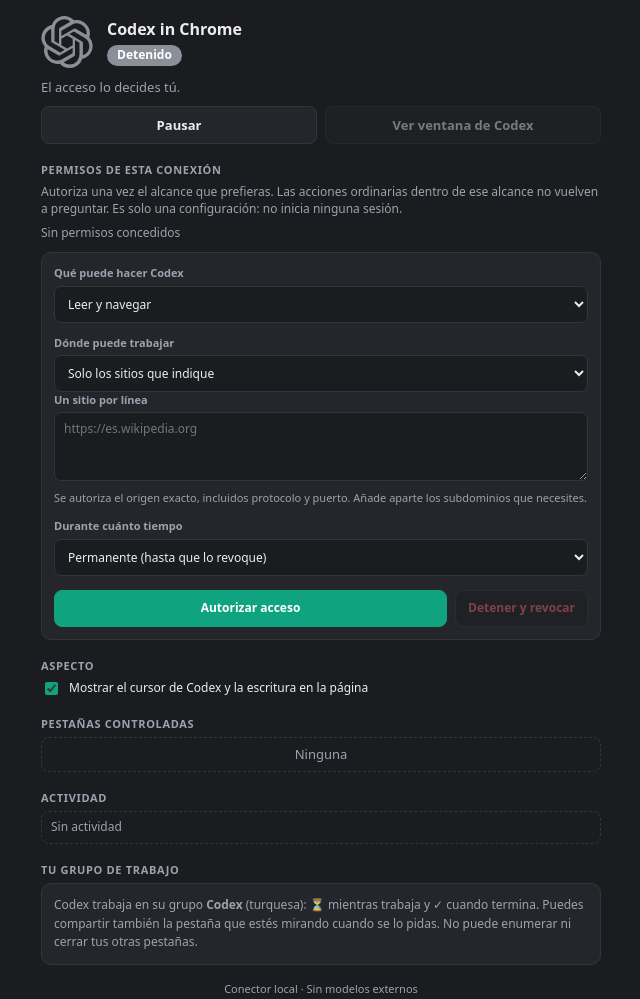
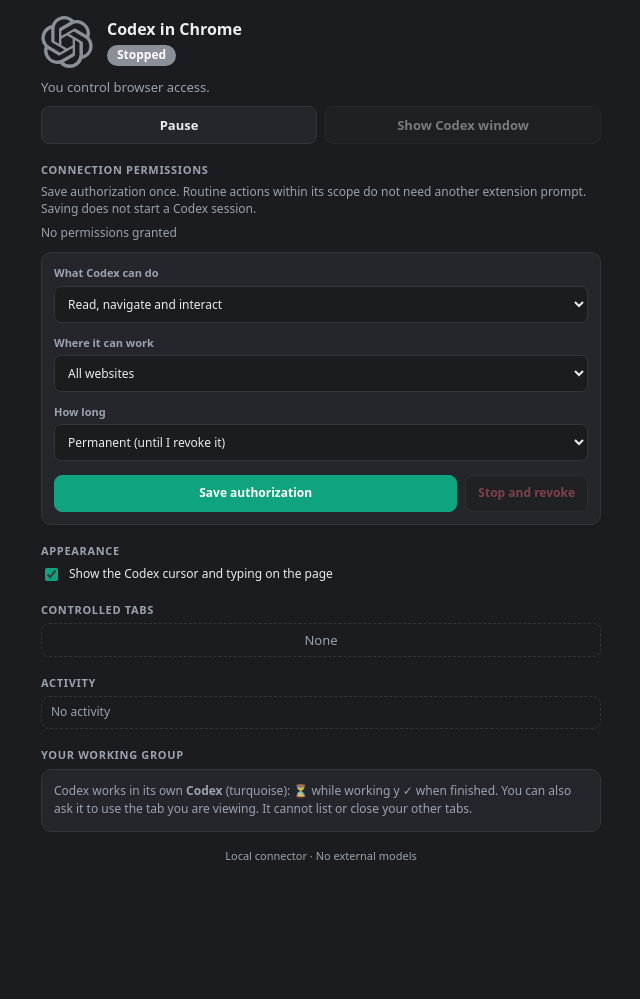
Before and after one commit to VortexJer/codex-in-chrome, a browser extension: page extension/permissions.html in a window 1280 px wide. Shown: the whole page, without its empty margins (319-959 px from the left). After the commit the page ends 879 px from the top, so only its background shows below. Drawn offline with Linux system fonts and the light colour scheme.

Commit message:
The browser panel speaks English and remembers the chosen authorization
Translate the panel and runtime messages. Preselect read and interact, all websites, and permanent for new grants while preserving saved restrictions and revocations. Saving remains explicit and Stop and revoke stays available.

Co-Authored-By: Codex <noreply@openai.com>

```diff
--- a/extension/access.js
+++ b/extension/access.js
@@ -2,7 +2,7 @@
 (() => {
   function origin(value) {
     const url = new URL(value);
-    if (!['http:', 'https:'].includes(url.protocol) || url.username || url.password) throw new Error('Solo URLs http/https sin credenciales.');
+    if (!['http:', 'https:'].includes(url.protocol) || url.username || url.password) throw new Error('Use an HTTP or HTTPS URL without credentials.');
     return url.origin;
   }
   function enabled(policy, session, now = Date.now()) {
@@ -16,8 +16,8 @@
     try {const site = origin(url); return policy.scope === 'all' || policy.scope === 'sites' && Array.isArray(policy.sites) && policy.sites.includes(site);} catch {return false;}
   }
   function checkTool(policy, session, method, params = {}) {
-    if (!enabled(policy, session)) throw new Error('Acceso detenido o caducado. El usuario debe autorizarlo en el panel de Codex in Chrome.');
-    if (policy.mode === 'read' && (['do', 'js'].includes(method) || method === 'tabs' && params.action === 'close')) throw new Error('Modo solo lectura: la interacción está desactivada en el panel.');
+    if (!enabled(policy, session)) throw new Error('Access stopped or expired. Authorize access in the Codex in Chrome panel.');
+    if (policy.mode === 'read' && (['do', 'js'].includes(method) || method === 'tabs' && params.action === 'close')) throw new Error('Read-only mode: interaction is disabled in the panel.');
   }
   globalThis.CodexAccess = {origin, enabled, allowed, checkTool};
 })();
--- a/extension/panel.js
+++ b/extension/panel.js
@@ -8,20 +8,20 @@ async function refresh() {
   if (!s) return;
   const active = s.mode === 'work';
   document.body.className = s.mode;
-  g('status').textContent = { work: 'Depurando', wait: 'En espera', pause: 'En pausa', off: 'Sin sesión' }[s.mode];
+  g('status').textContent = { work: 'Debugging', wait: 'Idle', pause: 'Paused', off: 'No session' }[s.mode];
   g('status').className = s.mode;
-  g('hint').textContent = s.paused ? 'En pausa: Codex no puede usar el navegador.'
-    : !s.connected ? 'Sin conexión con el hub: se inicia solo cuando Codex arranca.'
-    : s.clients && !s.granted ? 'Hay una sesión de Codex, pero aún no le has dado permisos.'
-    : active ? 'Codex está depurando una pestaña ahora mismo.'
-    : s.clients ? 'Codex conectado y a la espera. Ninguna pestaña se está depurando.'
-    : 'Ninguna sesión de Codex abierta. Los permisos guardados se aplicarán cuando abra una.';
-  g('toggle').textContent = s.paused ? 'Reanudar' : 'Pausar';
+  g('hint').textContent = s.paused ? 'Paused: Codex cannot use the browser.'
+    : !s.connected ? 'The local hub starts automatically when Codex connects.'
+    : s.clients && !s.granted ? 'A Codex session is connected. Save authorization to allow access.'
+    : active ? 'Codex is debugging a tab now.'
+    : s.clients ? 'Codex is connected and idle. No tab is being debugged.'
+    : 'No Codex session is open. Saved permissions apply when a session connects.';
+  g('toggle').textContent = s.paused ? 'Resume' : 'Pause';
   winState = s.winState;
   g('winbtn').disabled = !s.winState;
-  g('winbtn').textContent = s.winState && s.winState !== 'minimized' ? 'Ocultar ventana de Codex' : 'Ver ventana de Codex';
-  g('tabs').innerHTML = s.tabs.length ? s.tabs.map(t => `<li><div class="t">${t.cur ? '● ' : ''}${esc(t.title || 'sin título')}<small>${esc(t.url)}</small></div><button data-id="${t.id}">Soltar</button></li>`).join('') : '<li class="empty">Ninguna</li>';
-  g('log').innerHTML = s.log.length ? s.log.slice().reverse().map(l => `<li class="${l.err ? 'e' : ''}">${esc(l.time)} · ${esc(l.what)}${l.err ? ' — ' + esc(l.err) : ''}</li>`).join('') : '<li class="empty">Sin actividad</li>';
+  g('winbtn').textContent = s.winState && s.winState !== 'minimized' ? 'Hide Codex window' : 'Show Codex window';
+  g('tabs').innerHTML = s.tabs.length ? s.tabs.map(t => `<li><div class="t">${t.cur ? '● ' : ''}${esc(t.title || 'untitled')}<small>${esc(t.url)}</small></div><button data-id="${t.id}">Release</button></li>`).join('') : '<li class="empty">None</li>';
+  g('log').innerHTML = s.log.length ? s.log.slice().reverse().map(l => `<li class="${l.err ? 'e' : ''}">${esc(l.time)} · ${esc(l.what)}${l.err ? ' — ' + esc(l.err) : ''}</li>`).join('') : '<li class="empty">No activity</li>';
 }
 g('toggle').onclick = async () => { await chrome.runtime.sendMessage({ t: 'pause' }); refresh(); };
 g('tabs').onclick = async e => { const b = e.target.closest('button[data-id]'); if (b) { await chrome.runtime.sendMessage({ t: 'release', id: +b.dataset.id }); refresh(); } };
--- a/extension/permissions.html
+++ b/extension/permissions.html
@@ -1,18 +1,18 @@
-<!doctype html><html lang="es"><head><meta charset="utf-8"><meta name="viewport" content="width=device-width,initial-scale=1"><title>Codex in Chrome</title><link rel="stylesheet" href="permissions.css"></head><body><main>
-<header><svg id="logo" viewBox="0 0 24 24" aria-hidden="true"><path id="lp"/></svg><div><h1>Codex in Chrome</h1><span id="status">Detenido</span></div></header>
-<p id="hint" class="hint">El acceso lo decides tú.</p>
-<div class="row"><button id="toggle" type="button">Pausar</button><button id="winbtn" type="button" disabled>Ver ventana de Codex</button></div>
-<section><h2>Permisos de esta conexión</h2><p class="help">Autoriza una vez el alcance que prefieras. Las acciones ordinarias dentro de ese alcance no vuelven a preguntar. Es solo una configuración: no inicia ninguna sesión.</p>
+<!doctype html><html lang="en"><head><meta charset="utf-8"><meta name="viewport" content="width=device-width,initial-scale=1"><title>Codex in Chrome</title><link rel="stylesheet" href="permissions.css"></head><body><main>
+<header><svg id="logo" viewBox="0 0 24 24" aria-hidden="true"><path id="lp"/></svg><div><h1>Codex in Chrome</h1><span id="status">Stopped</span></div></header>
+<p id="hint" class="hint">You control browser access.</p>
+<div class="row"><button id="toggle" type="button">Pause</button><button id="winbtn" type="button" disabled>Show Codex window</button></div>
+<section><h2>Connection permissions</h2><p class="help">Save authorization once. Routine actions within its scope do not need another extension prompt. Saving does not start a Codex session.</p>
 <p id="perm" class="permline"></p>
-<form id="settings"><label for="mode">Qué puede hacer Codex</label><select id="mode"><option value="read">Leer y navegar</option><option value="control">Leer, navegar e interactuar</option></select>
-<label for="scope">Dónde puede trabajar</label><select id="scope"><option value="sites">Solo los sitios que indique</option><option value="all">Todos los sitios web</option></select>
-<div id="sites-box"><label for="sites">Un sitio por línea</label><textarea id="sites" rows="3" placeholder="https://es.wikipedia.org"></textarea><small>Se autoriza el origen exacto, incluidos protocolo y puerto. Añade aparte los subdominios que necesites.</small></div>
-<label for="duration">Durante cuánto tiempo</label><select id="duration"><option value="manual" selected>Permanente (hasta que lo revoque)</option><option value="session">Hasta cerrar Chrome</option><option value="120">2 horas</option><option value="30">30 minutos</option></select>
-<div class="buttons"><button id="allow" class="primary" type="submit">Autorizar acceso</button><button id="stop" class="danger" type="button">Detener y revocar</button></div></form>
+<form id="settings"><label for="mode">What Codex can do</label><select id="mode"><option value="read">Read and navigate</option><option value="control" selected>Read, navigate and interact</option></select>
+<label for="scope">Where it can work</label><select id="scope"><option value="sites">Only the sites I specify</option><option value="all" selected>All websites</option></select>
+<div id="sites-box" hidden><label for="sites">One site per line</label><textarea id="sites" rows="3" placeholder="https://en.wikipedia.org"></textarea><small>Permission applies to the exact origin, including protocol and port. Add subdomains separately.</small></div>
+<label for="duration">How long</label><select id="duration"><option value="manual" selected>Permanent (until I revoke it)</option><option value="session">Until Chrome closes</option><option value="120">2 hours</option><option value="30">30 minutes</option></select>
+<div class="buttons"><button id="allow" class="primary" type="submit">Save authorization</button><button id="stop" class="danger" type="button">Stop and revoke</button></div></form>
 <p id="message" role="status" aria-live="polite"></p></section>
-<section><h2>Aspecto</h2><label class="chk"><input type="checkbox" id="fx" checked> Mostrar el cursor de Codex y la escritura en la página</label></section>
-<section><h2>Pestañas controladas</h2><ul id="tabs"><li class="empty">Ninguna</li></ul></section>
-<section><h2>Actividad</h2><ul id="log"><li class="empty">Sin actividad</li></ul></section>
-<section class="note"><h2>Tu grupo de trabajo</h2><p>Codex trabaja en su grupo <strong>Codex</strong> (turquesa): ⏳ mientras trabaja y ✓ cuando termina. Puedes compartir también la pestaña que estés mirando cuando se lo pidas. No puede enumerar ni cerrar tus otras pestañas.</p></section>
-<footer>Conector local · Sin modelos externos</footer>
+<section><h2>Appearance</h2><label class="chk"><input type="checkbox" id="fx" checked> Show the Codex cursor and typing on the page</label></section>
+<section><h2>Controlled tabs</h2><ul id="tabs"><li class="empty">None</li></ul></section>
+<section><h2>Activity</h2><ul id="log"><li class="empty">No activity</li></ul></section>
+<section class="note"><h2>Your working group</h2><p>Codex works in its own <strong>Codex</strong> (turquoise): ⏳ while working y ✓ when finished. You can also ask it to use the tab you are viewing. It cannot list or close your other tabs.</p></section>
+<footer>Local connector · No external models</footer>
 </main><script src="logo.js"></script><script src="access.js"></script><script src="permissions.js"></script><script src="panel.js"></script></body></html>
--- a/extension/permissions.js
+++ b/extension/permissions.js
@@ -6,17 +6,15 @@ async function init() {
   session = state.codexAccessSession || crypto.randomUUID();
   if (!state.codexAccessSession) await chrome.storage.session.set({codexAccessSession:session});
   const {codexAccess:p} = await chrome.storage.local.get('codexAccess');
-  if (p) { $('mode').value=p.mode || 'read'; $('scope').value=p.scope || 'sites'; $('sites').value=(p.sites || []).join('\n'); $('duration').value=p.duration || '120'; }
+  if (p) { $('mode').value=p.mode || 'read'; $('scope').value=p.scope || 'sites'; $('sites').value=(p.sites || []).join('\n'); $('duration').value=p.duration || 'manual'; }
   $('sites-box').hidden=$('scope').value === 'all';
   await status();
 }
 async function status() {
   const {codexAccess:p} = await chrome.storage.local.get('codexAccess');
-  const {paused} = await chrome.storage.session.get('paused');
-  const on = CodexAccess.enabled(p,session) && !paused;
-  $('perm').textContent=CodexAccess.enabled(p,session) ? (p.mode === 'control' ? 'Guardado: leer e interactuar' : 'Guardado: solo lectura') + ' · ' + (p.scope === 'all' ? 'todos los sitios' : (p.sites||[]).length + ' sitio(s)') + ' · ' + (p.duration === 'manual' ? 'permanente' : p.duration === 'session' ? 'hasta cerrar Chrome' : p.duration + ' min') : 'Sin permisos concedidos';
+  $('perm').textContent=CodexAccess.enabled(p,session) ? (p.mode === 'control' ? 'Saved: read and interact' : 'Saved: read only') + ' · ' + (p.scope === 'all' ? 'all websites' : (p.sites||[]).length + ' site(s)') + ' · ' + (p.duration === 'manual' ? 'permanent' : p.duration === 'session' ? 'until Chrome closes' : p.duration + ' min') : 'No permissions granted';
   $('perm').className=CodexAccess.enabled(p,session)?'permline ok':'permline';
-  $('allow').textContent=on?'Guardar autorización':'Autorizar acceso';
+  $('allow').textContent='Save authorization';
   $('stop').disabled=!p?.enabled;
 }
 $('scope').onchange=() => { $('sites-box').hidden=$('scope').value === 'all'; };
@@ -25,18 +23,18 @@ $('settings').onsubmit=async event => {
   try {
     const scope=$('scope').value, duration=$('duration').value;
     const sites=scope === 'sites' ? [...new Set($('sites').value.split(/[\n,]+/).map(v=>v.trim()).filter(Boolean).map(CodexAccess.origin))] : [];
-    if (scope === 'sites' && !sites.length) throw new Error('Indica al menos un sitio o elige Todos los sitios web.');
+    if (scope === 'sites' && !sites.length) throw new Error('Enter at least one site or choose All websites.');
     const policy={enabled:true,mode:$('mode').value,scope,sites,duration,expiresAt:/^\d+$/.test(duration)?Date.now()+Number(duration)*60000:null,session:duration==='session'?session:null};
     await chrome.storage.session.set({paused:false});
     await chrome.storage.local.set({codexAccess:policy});
-    show('Autorización guardada. Puedes detenerla aquí cuando quieras.'); await status();
+    show('Authorization saved. You can stop and revoke it here at any time.'); await status();
   } catch(error) {show(error.message,true);}
 };
 $('stop').onclick=async () => {
   const {codexAccess:p={}} = await chrome.storage.local.get('codexAccess');
   await chrome.storage.local.set({codexAccess:{...p,enabled:false}});
   await chrome.storage.session.set({paused:true});
-  show('Acceso revocado. Codex ya no puede operar las pestañas.'); await status();
+  show('Access revoked. Codex can no longer operate the tabs.'); await status();
 };
 $('expand')?.addEventListener('click', () => chrome.runtime.openOptionsPage());
 chrome.storage.onChanged.addListener(() => { void status(); });
```
Also changed, not shown: extension/background.js (+4 -4 lines).
